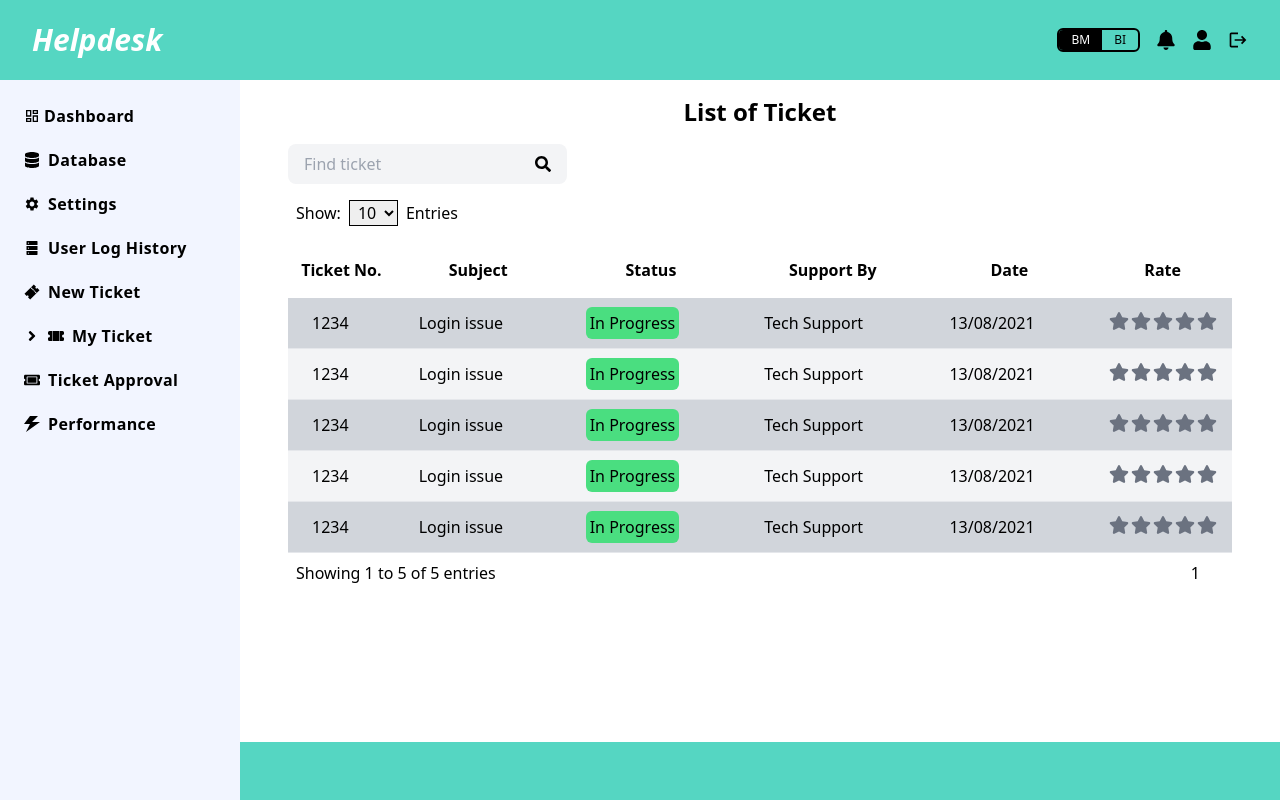
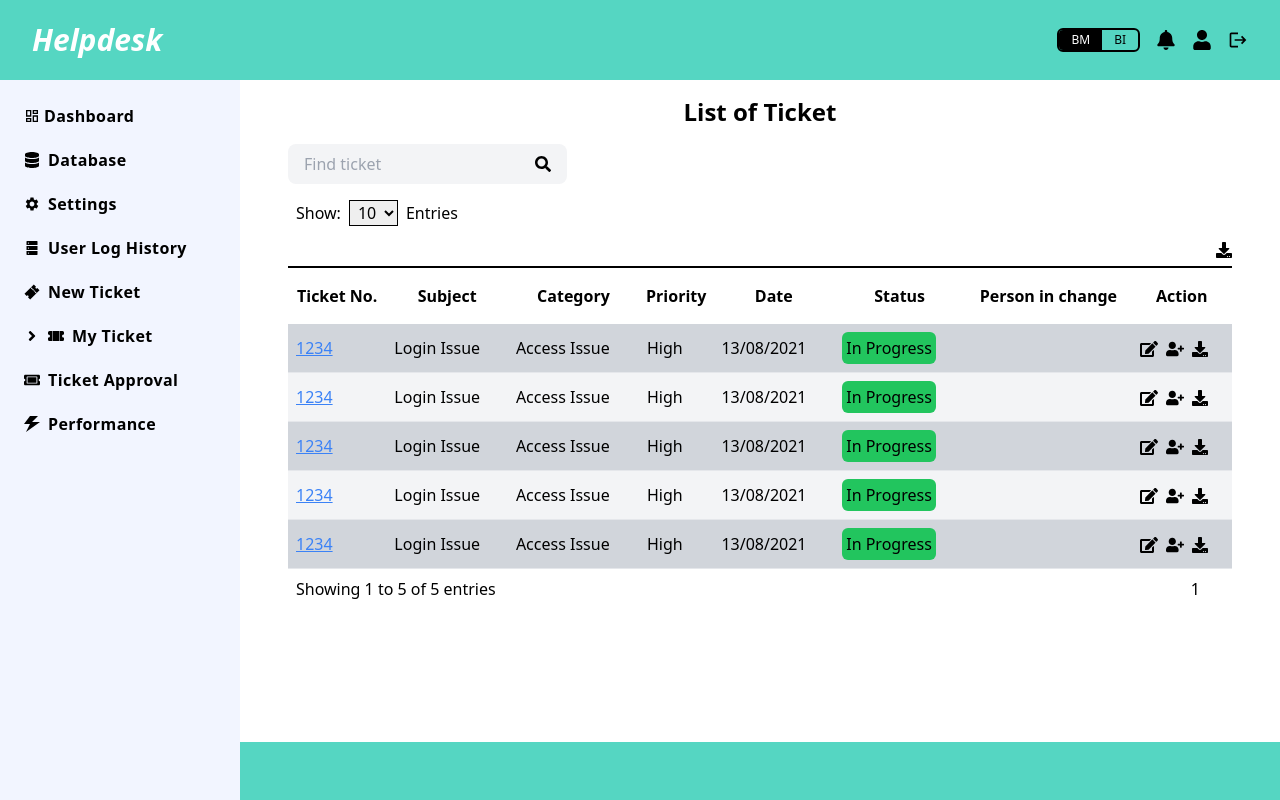
Before and after one commit to RohanSinghProgrammer/dashboard-assignment, a React (Vite) app: page /myTicket in a window 1280 px wide. Built offline with nearby package versions, Linux system fonts and the light colour scheme; some icons are missing.

Commit message:
FIX - update MyTicketTable layout for other users

```diff
--- /dev/null
+++ b/src/components/OthersMyTicketTable.jsx
@@ -0,0 +1,32 @@
+import React from "react";
+import { othersMyTicketTable } from "../data";
+import OthersMyTicketTableItem from "./OthersMyTicketTableItem";
+import { FaDownload } from "react-icons/fa";
+
+const OthersMyTicketTable = () => {
+  return (
+    <div className="w-full">
+        <button className="w-full flex justify-end mb-2">
+            <FaDownload />
+        </button>
+    <table className="w-full border-t-2 border-black">
+      <thead>
+        <tr>
+          {othersMyTicketTable.map((item, index) => (
+            <th className="py-4" key={index}>{item}</th>
+          ))}
+        </tr>
+      </thead>
+      <tbody>
+        <OthersMyTicketTableItem />
+        <OthersMyTicketTableItem />
+        <OthersMyTicketTableItem />
+        <OthersMyTicketTableItem />
+        <OthersMyTicketTableItem />
+      </tbody>
+    </table>
+    </div>
+  );
+};
+
+export default OthersMyTicketTable;
--- /dev/null
+++ b/src/components/OthersMyTicketTableItem.jsx
@@ -0,0 +1,35 @@
+import React from "react";
+import { FaDownload, FaEdit, FaUserPlus } from "react-icons/fa";
+
+const OthersMyTicketTableItem = () => {
+  return (
+    <tr className="odd:bg-gray-300 even:bg-gray-100 border-b">
+      <td className="px-2 py-2">
+        <button className="underline text-blue-500">1234</button>
+      </td>
+      <td className="px-2 py-2">Login Issue</td>
+      <td className="px-2 py-2">Access Issue</td>
+      <td className="px-2 py-2">High</td>
+      <td className="px-2 py-2">13/08/2021</td>
+      <td className="px-2 py-2">
+        <button className="p-1 rounded-md bg-green-500">In Progress</button>
+      </td>
+      <td className="px-2 py-2"></td>
+      <td className="px-2 py-2">
+        <div className="flex items-center space-x-2 pt-0.5">
+        <button>
+          <FaEdit className="text-lg" />
+        </button>
+        <button>
+          <FaUserPlus className="text-lg" />
+        </button>
+        <button>
+          <FaDownload />
+        </button>
+        </div>
+      </td>
+    </tr>
+  );
+};
+
+export default OthersMyTicketTableItem;
--- /dev/null
+++ b/src/components/UserMyTicketTable.jsx
@@ -0,0 +1,28 @@
+import React from "react";
+import TicketTableItem from "./TicketTableItem";
+import { myTicketsList } from "../data";
+
+const UserMyTicketTable = () => {
+  return (
+    <table className="w-full">
+      <thead>
+        <tr>
+          {myTicketsList.map((item, index) => (
+            <th className="py-4" key={index}>
+              {item}
+            </th>
+          ))}
+        </tr>
+      </thead>
+      <tbody>
+        <TicketTableItem />
+        <TicketTableItem />
+        <TicketTableItem />
+        <TicketTableItem />
+        <TicketTableItem />
+      </tbody>
+    </table>
+  );
+};
+
+export default UserMyTicketTable;
--- a/src/data/index.jsx
+++ b/src/data/index.jsx
@@ -33,3 +33,14 @@ export const ticketApprovalList = [
   "Action",
   "Assigned To"
 ]
+
+export const othersMyTicketTable = [
+  "Ticket No.",
+  "Subject",
+  "Category",
+  "Priority",
+  "Date",
+  "Status",
+  "Person in change",
+  "Action"
+]
--- a/src/pages/MyTicket.jsx
+++ b/src/pages/MyTicket.jsx
@@ -1,8 +1,8 @@
 import React from "react";
 import { FaSearch } from "react-icons/fa";
 import { FaAnglesLeft, FaAnglesRight } from "react-icons/fa6";
-import { myTicketsList } from "../data";
-import TicketTableItem from "../components/TicketTableItem";
+import UserMyTicketTable from "../components/UserMyTicketTable";
+import OthersMyTicketTable from "../components/OthersMyTicketTable";
 
 const MyTicket = () => {
   return (
@@ -32,20 +32,8 @@ const MyTicket = () => {
         <p>Entries</p>
       </div>
       {/* --------------------------------- TABLE --------------------------------- */}
-      <table className="w-full">
-        <thead>
-          <tr>
-            {myTicketsList.map((item,index) => <th className="py-4" key={index}>{item}</th>)}
-          </tr>
-        </thead>
-        <tbody>
-          <TicketTableItem />
-          <TicketTableItem />
-          <TicketTableItem />
-          <TicketTableItem />
-          <TicketTableItem />
-        </tbody>
-      </table>
+        {/* <UserMyTicketTable /> */}
+        <OthersMyTicketTable />
       {/* ----------------------------- TABLE FOOTER ----------------------------- */}
       <div className="flex items-center justify-between mt-2 px-2">
         <p>Showing 1 to 5 of 5 entries</p>
--- a/src/pages/Performance.jsx
+++ b/src/pages/Performance.jsx
@@ -5,16 +5,13 @@ import OperationCard from "../components/OperationCard";
 
 const Performance = () => {
   return (
-    <div className="p-6 h-full overflow-y-scroll">
+    <div className="p-6 h-full">
       <h2 className="text-2xl font-semibold text-gray-900 mb-4">Performance</h2>
       <div className="py-6 flex space-x-8">
         <div className="w-1/2">
           <div className="flex gap-4">
             <div className="w-1/3 p-4 rounded-lg bg-gray-200 grid place-items-center">
-              <FaUser
-                className="
-            text-8xl"
-              />
+              <FaUser className="text-8xl" />
             </div>
             <div className="flex-1 flex flex-col justify-between">
               <h3 className="text-xl font-semibold px-2">Operation Name</h3>
```
